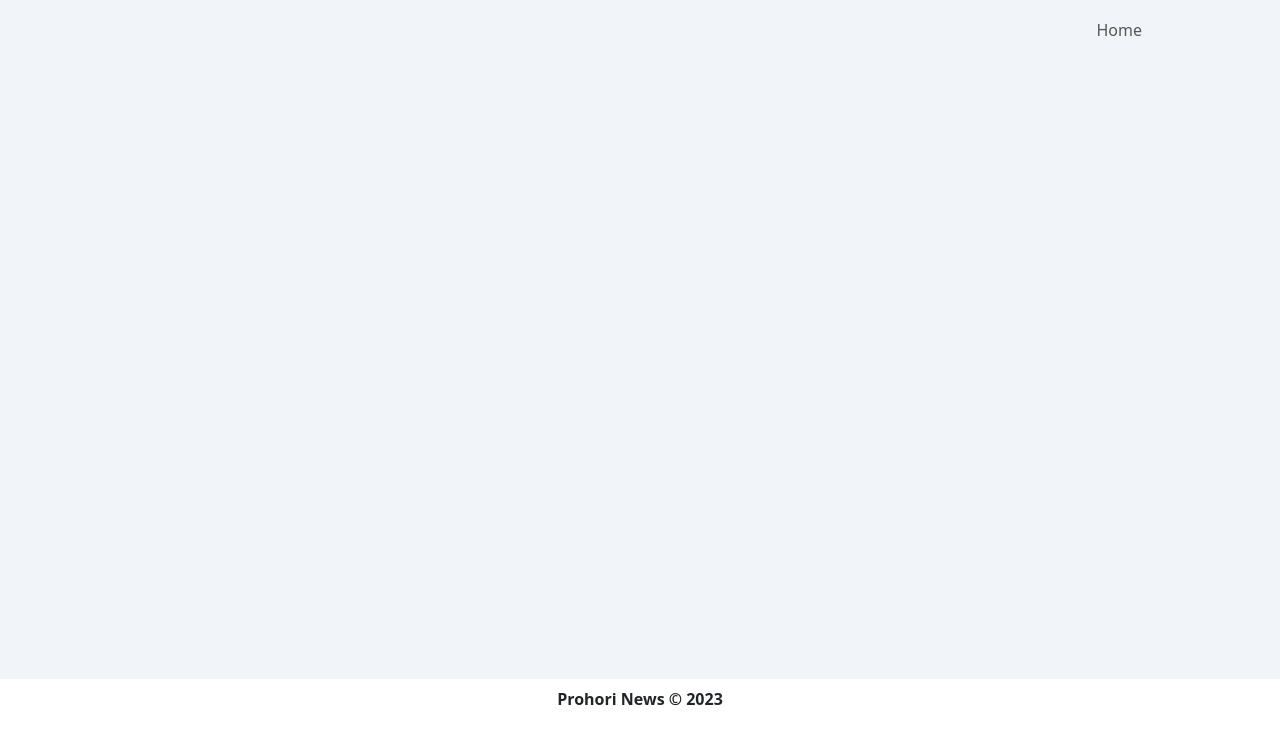
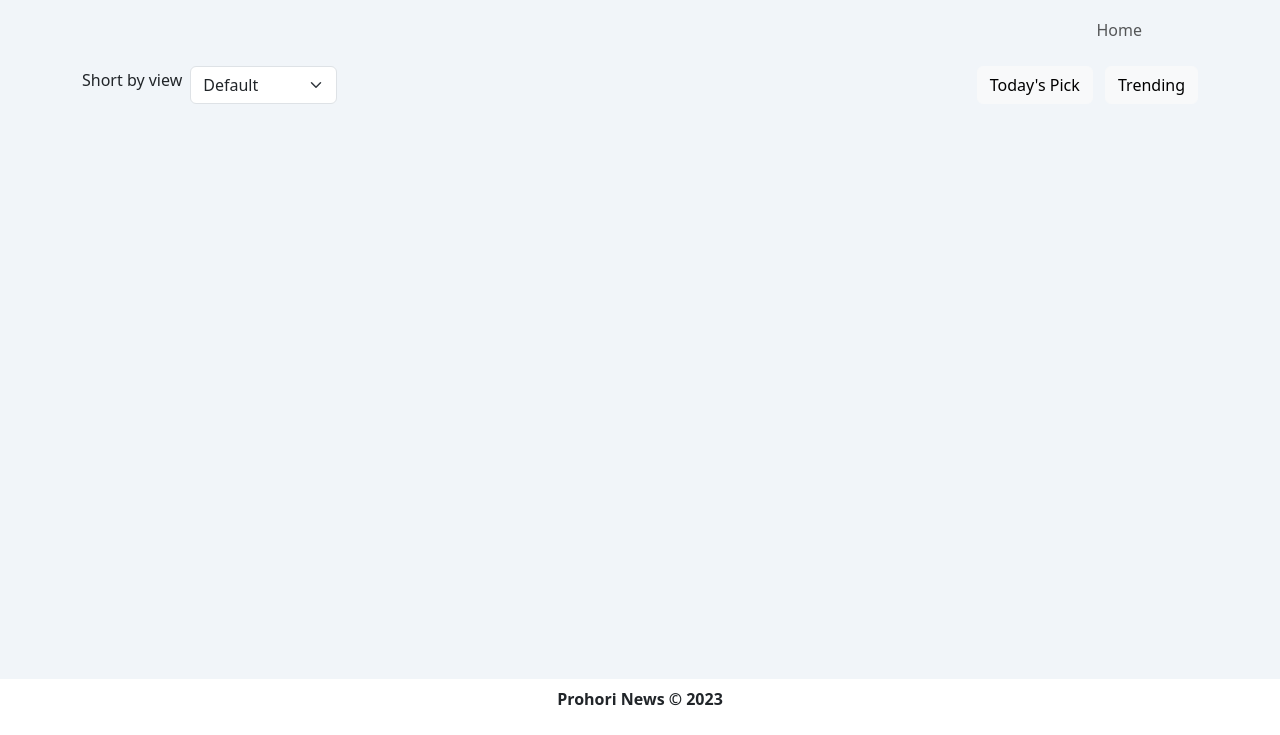
Before and after one commit to Arif-Hossan/prohori-news, a plain HTML site: page index.html in a window 1280 px wide. Shown: the part 65-800 px from the top of the page. Drawn offline with nearby package versions, Linux system fonts and the light colour scheme; no server answers.

Commit message:
some filter option ui added

```diff
--- a/index.html
+++ b/index.html
@@ -45,13 +45,28 @@
               </ul>
             </div>
           </div>
-         <!-- category count -->
-         <div id="category-details" class="d-none alert alert-light" role="alert">
-          <p></p>
-        </div>
-    </header>
+ </header>
+ <main>
+      <!-- category count -->
+      <div id="category-details" class="d-none alert alert-light" role="alert">
+        <p></p>
+      </div>
+    <!-- filter -->
+     <div class="d-flex justify-content-between mb-3">
+       <div class="d-flex align-items-center">
+          <h6 class="me-2">Short by view</h6>
+          <select class="form-select w-50" aria-label="Default select example">
+            <option selected>Default</option>
+            <option value="1">Lowest to Highest</option>
+            <option value="2">Highest to Lowest</option>
+          </select>
+       </div>
 
-    <main>
+       <div>
+       <button class="btn btn-light me-2">Today's Pick</button>
+       <button class="btn btn-light">Trending</button>
+       </div>
+     </div>
       <!-- news section -->
       <div id="news-container">
 
--- a/js/app.js
+++ b/js/app.js
@@ -114,8 +114,8 @@ const displayCategoryNews = (categoryNews) => {
           </a>
         </div>
       </div>
-</div>
-</div>
+    </div>
+  </div>
 </div>
 </div>`;
     //  append the news div to the news container
--- a/style.css
+++ b/style.css
@@ -21,6 +21,9 @@ a:hover{
 .category li a{
     text-decoration: none;
 }
+/* button color */
+
+
 /* Rating */
 .stars-outer{
     position: relative;
```
